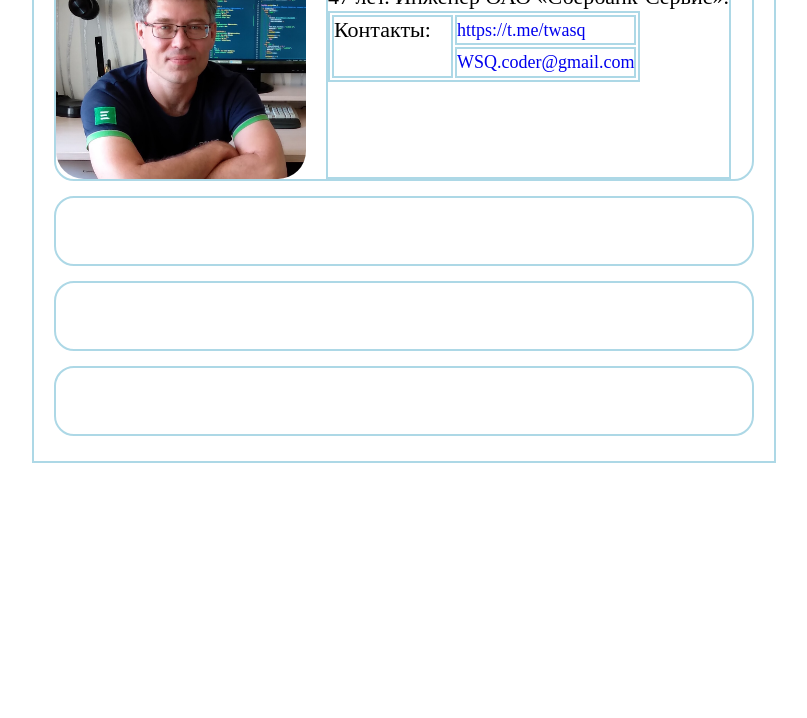
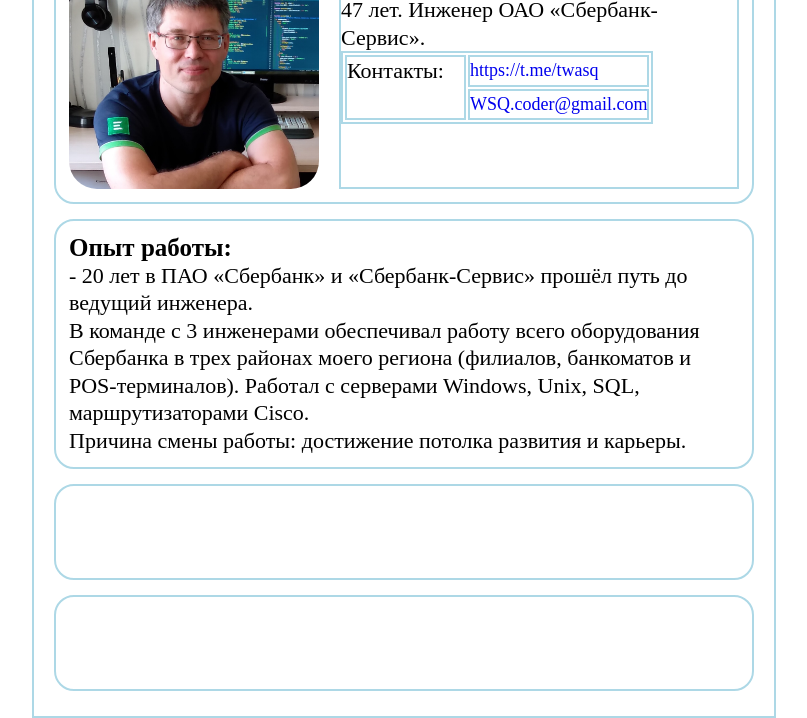
Before and after one commit to WSQ-coder/resume, a plain HTML site: page index.html in a window 1280 px wide. Shown: the part 128-846 px from the top of the page, without its empty margins (236-1043 px from the left). Before the commit the page ends 800 px from the top, so only its background shows below. Drawn offline with Linux system fonts and the light colour scheme.

Commit message:
add: text in place-of-work

```diff
--- a/CSS/style.css
+++ b/CSS/style.css
@@ -7,6 +7,7 @@ td {
 
 body {
   font-size: 22px;
+  line-height: 1.25em;
 }
 
 .container {
@@ -21,6 +22,10 @@ h1 {
   font-weight: 700;
   text-align: center;
 }
+h2 {
+  font-size: 25px;
+  font-weight: 700;
+}
 
 .photo {
   width: 250px;
@@ -34,7 +39,6 @@ h1 {
 
 .info-text {
   margin-left: 20px;
-  line-height: 1.2em;
 }
 
 .name {
@@ -55,6 +59,7 @@ h1 {
   min-height: 3em;
   border-radius: 20px;
   margin-bottom: 15px;
+  padding: 13px;
 }
 .place-of-work {
 }
--- a/index.html
+++ b/index.html
@@ -33,7 +33,20 @@
           </table>
         </div>
       </div>
-      <div class="place-of-work card"></div>
+      <div class="place-of-work card">
+        <h2>Опыт работы:</h2>
+        <p>
+          - 20 лет в ПАО «Сбербанк» и «Сбербанк-Сервис» прошёл путь до ведущий
+          инженера.
+        </p>
+        <p>
+          В команде с 3 инженерами обеспечивал работу всего оборудования
+          Сбербанка в трех районах моего региона (филиалов, банкоматов и
+          POS-терминалов). Работал с серверами Windows, Unix, SQL,
+          маршрутизаторами Cisco.
+        </p>
+        <p>Причина смены работы: достижение потолка развития и карьеры.</p>
+      </div>
       <div class="experience card"></div>
       <div class="skills card"></div>
     </div>
```
